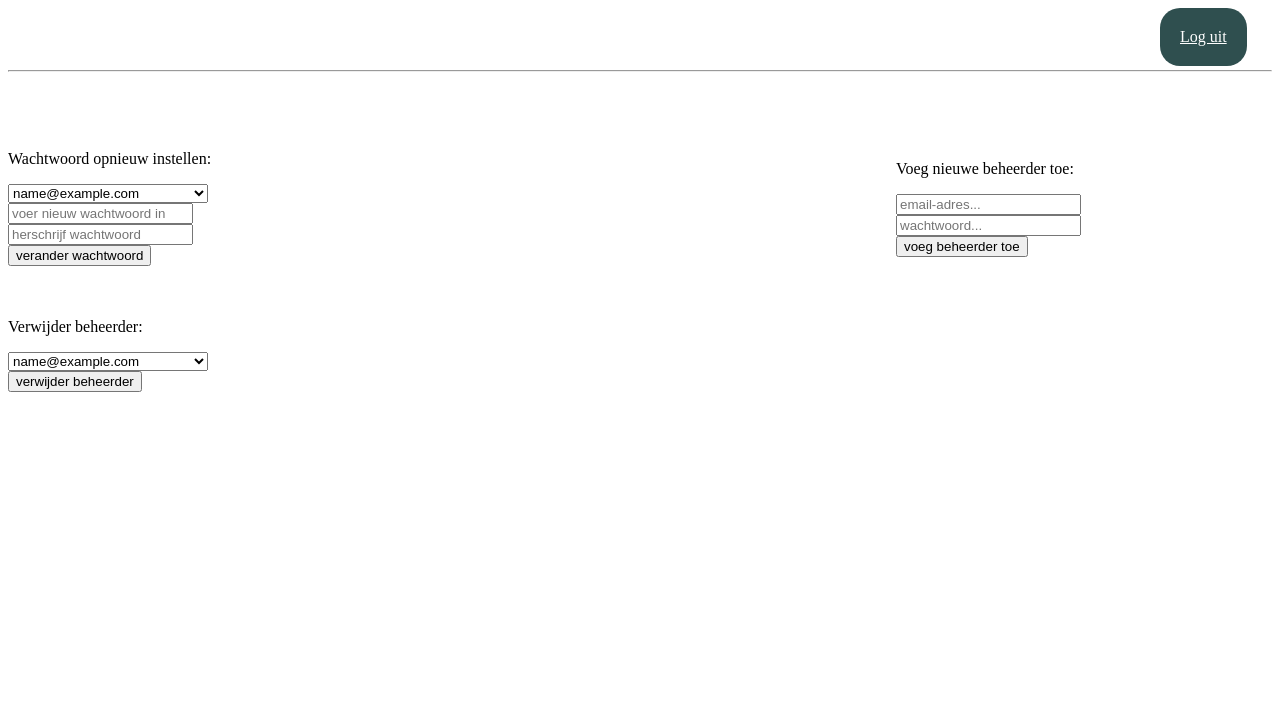
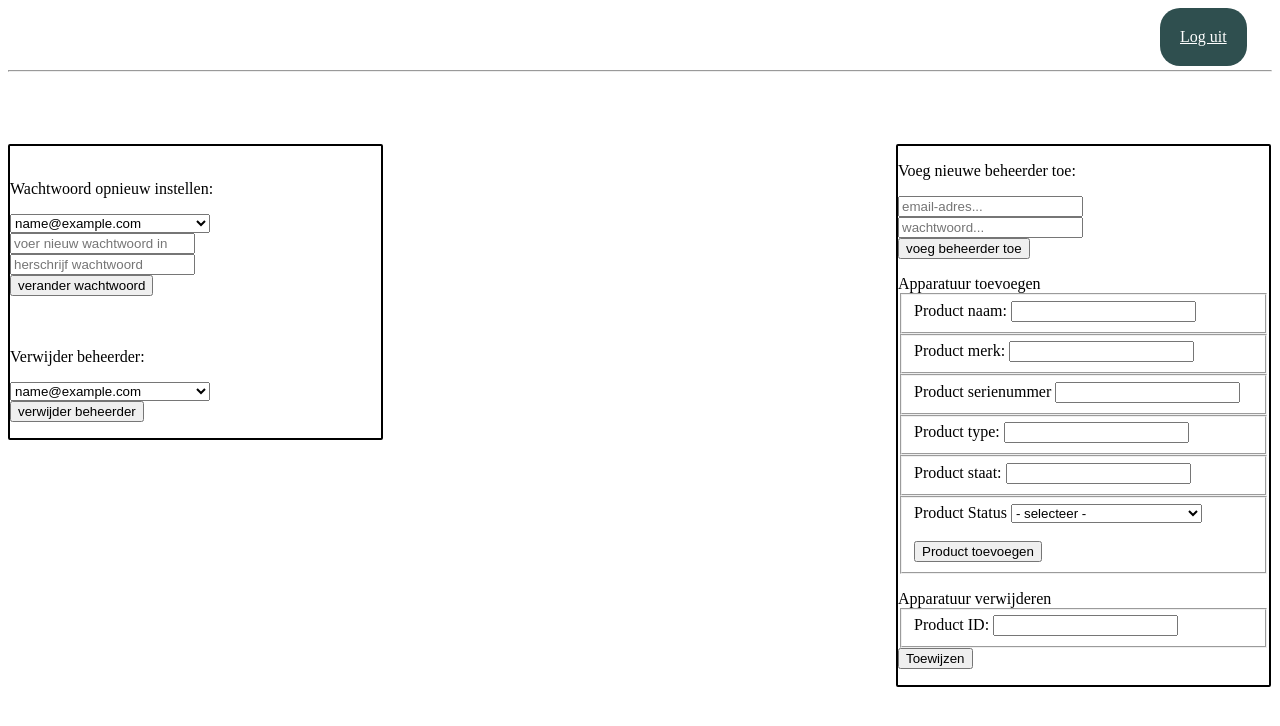
Before and after one commit to HeinzBonen/project4, a PHP site: page /admin/adminfuncties.php in a window 1280 px wide. Shown: the top 726 px of the page. Run offline with PHP 8.4, Linux system fonts and the light colour scheme; tables that the repository leaves empty or names only in its code hold one stand-in row (values such as "Sample post").

Commit message:
betere admin pagina

```diff
--- a/admin/adminfuncties.php
+++ b/admin/adminfuncties.php
@@ -30,7 +30,7 @@ include("../db.php");
 <body>
 
 <!--div voor links-->
-<div style="position: absolute; left: 70%; top: 18%; height: 70%; width: 30%;">
+<div style="position: absolute; left: 70%; top: 18%; height: auto; width: 29%; border-radius:2px; border: 2px solid black;">
 <p>Voeg nieuwe beheerder toe:</p>
 <form method="POST" name="form1">
     <input required type="email" name="email" placeholder="email-adres..."><br>
@@ -79,10 +79,73 @@ if (strlen($_POST['password']) < 6) {
 }
 }
 ?>
+
+<head>
+  <meta charset="UTF-8">
+  <meta http-equiv="X-UA-Compatible" content="IE=edge">
+  <meta name="viewport" content="width=device-width, initial-scale=1.0">
+  <title>Product bewerken</title>
+</head>
+
+<body>
+
+  <div>
+  <h>Apparatuur toevoegen</h>
+    <form action="verwerken.php" method="post" id="availability-form">
+      <fieldset>
+        <span><label>Product naam: </label><input type="text" name="pnaam" id="pnaam" required /></span>
+        <br>
+      </fieldset>
+      <fieldset>
+        <span><label>Product merk: </label><input type="text" name="pmerk" id="pmerk" required /></span>
+        <br>
+      </fieldset>
+      <fieldset>
+        <span><label>Product serienummer </label><input type="text" name="pserienummer" id="pserienummer" required /></span>
+        <br>
+      </fieldset>
+      <fieldset>
+        <span><label>Product type: </label><input type="text" name="ptype" id="ptype" required /></span>
+        <br>
+      </fieldset>
+      <fieldset>
+        <span><label>Product staat: </label><input type="text" name="pstaat" id="pstaat" required /></span>
+        <br>
+      </fieldset>
+
+      <fieldset>
+        <span>
+          <label>Product Status</label>
+          <select name="pstatus" id="pstatus" required>
+            <option value="">- selecteer -</option>
+            <option>Beschikbaar</option>
+            <option>Niet beschikbaar</option>
+            <option>Reparatie - Niet beschikbaar</option>
+          </select>
+        </span>
+        <br><br>
+    </form>
+    <input type="submit" name="toevoegen" value="Product toevoegen">
+  </div>
+
+  <h>Apparatuur verwijderen</h>
+  <div>
+  <form action="verwerkenverwijderen.php" method="post" id="availability-form">
+    <fieldset>
+      <span><label>Product ID: </label><input type="text" name="delID" id="delID" required /></span>
+      <br>
+    </fieldset>
+    <input type="submit" name="verwijderen" value="Toewijzen">
+  </form>
+  </div>
+</body>
+
+
 </div>
 
 </body>
 
+<div style="position: absolute; left: ; top: 18%; height: auto; width: 29%; border-radius:2px; border: 2px solid black;">
 <br><p>Wachtwoord opnieuw instellen:</p>
 <form method="GET" action="" name= "form2">
 
@@ -159,3 +222,4 @@ if($_SERVER['REQUEST_METHOD'] == 'GET'){
     }
 }
 ?>
+</div>
```
Also changed, not shown: uitleenpagina/productenlijst.php (added, +37 -0 lines).
